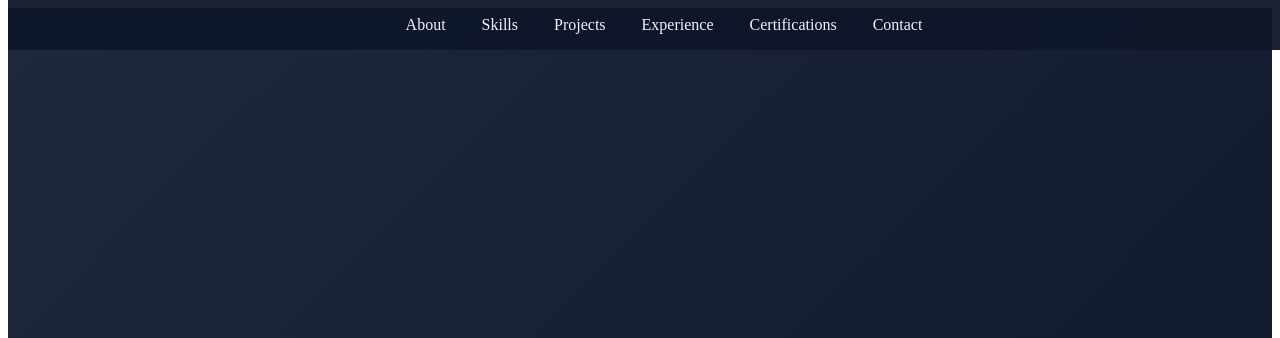
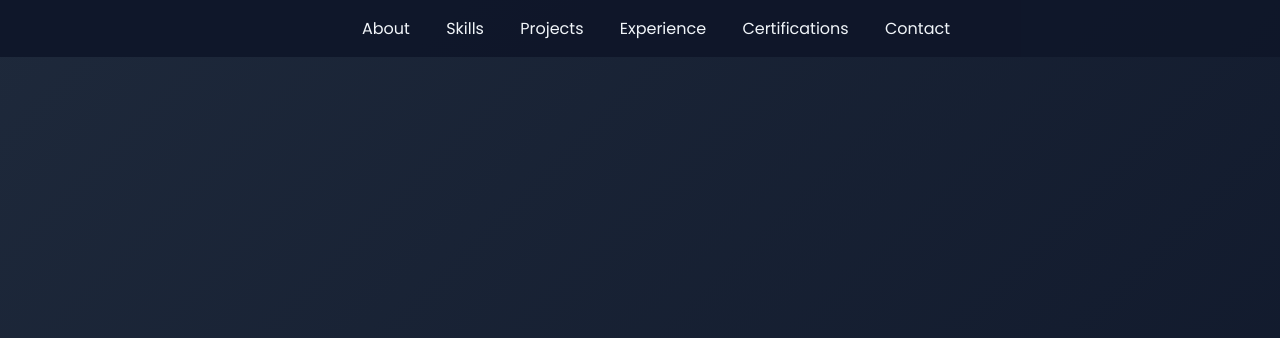
Before and after one commit to Warisa0/portfolio, a plain HTML site: page index.html in a window 1280 px wide. Shown: the top 338 px of the page. Drawn offline with Linux system fonts and the light colour scheme.

Commit message:
body add

```diff
--- a/index.html
+++ b/index.html
@@ -7,7 +7,14 @@
   <link href="https://fonts.googleapis.com/css2?family=Poppins:wght@300;400;600&display=swap" rel="stylesheet">
   <link rel="stylesheet" href="https://cdnjs.cloudflare.com/ajax/libs/font-awesome/6.4.0/css/all.min.css">
   <style>
-
+    body {
+      font-family: 'Poppins', sans-serif;
+      margin: 0;
+      padding: 0;
+      scroll-behavior: smooth;
+      background: #0f172a;
+      color: #f1f5f9;
+    }
     header {
       height: 100vh;
       display: flex;
```
